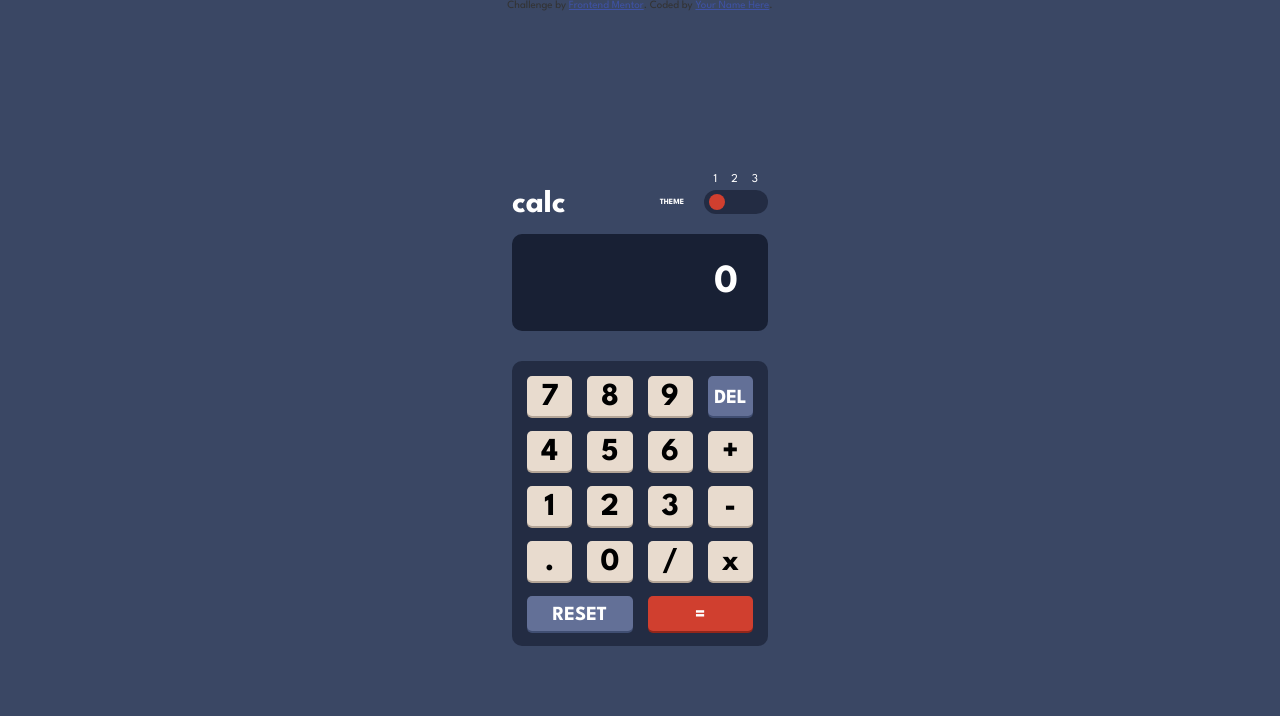
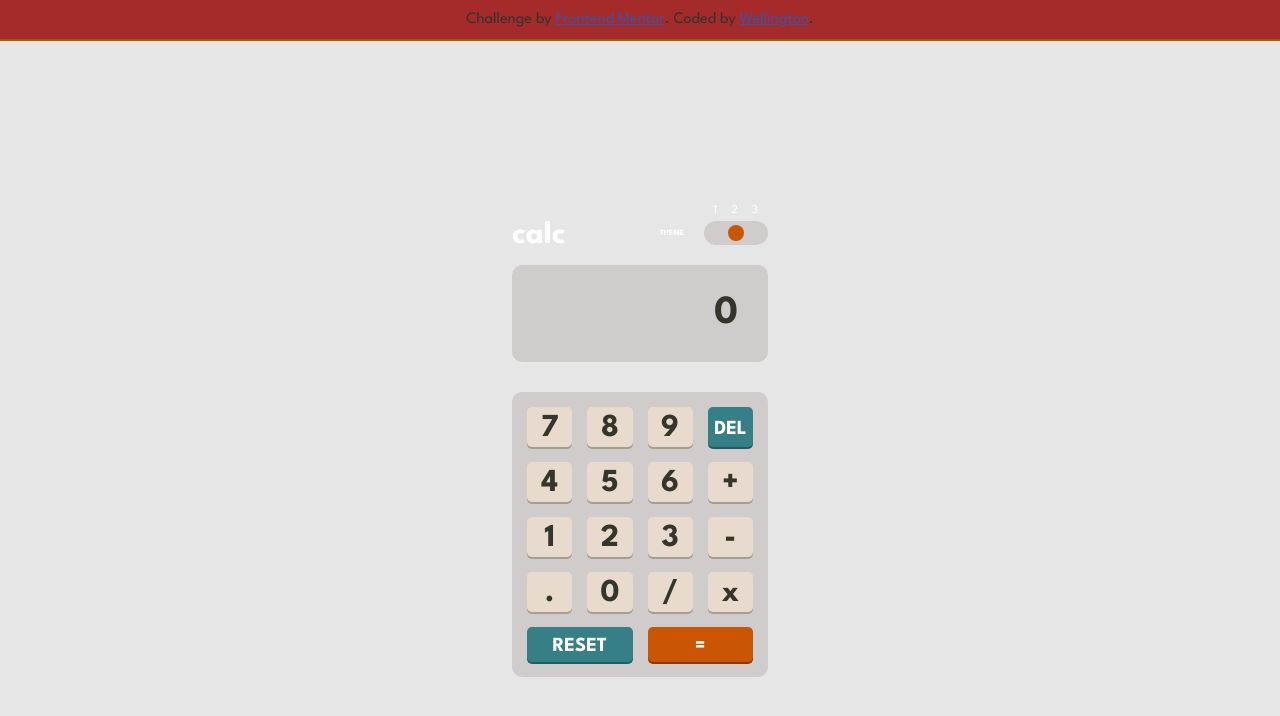
Before and after one commit to wells2232/calculator-app-main, a plain HTML site: page index.html in a window 1280 px wide. Drawn offline with Linux system fonts and the light colour scheme.

Commit message:
chore: add user preference condition to style

```diff
--- a/index.html
+++ b/index.html
@@ -18,20 +18,23 @@
     <!-- Feel free to remove these styles or customise in your own stylesheet 👍 -->
     <style>
       .attribution {
-        font-size: 11px;
+        font-size: 16px;
         text-align: center;
+        background-color: brown;
+        padding: 12px;
+        border-bottom: 2px solid rgb(172, 88, 10);
       }
       .attribution a {
         color: hsl(228, 45%, 44%);
       }
     </style>
   </head>
-  <body onload="setValue(0)" data-theme="theme-1">
+  <body onload="updateDisplay()" data-theme="theme-1">
     <div class="attribution">
       Challenge by
       <a href="https://www.frontendmentor.io?ref=challenge" target="_blank"
         >Frontend Mentor</a
-      >. Coded by <a href="#">Your Name Here</a>.
+      >. Coded by <a href="#">Wellington</a>.
     </div>
     <main>
       <div class="title">
@@ -49,7 +52,6 @@
               type="range"
               min="1"
               max="3"
-              value="1"
               id="theme-slider"
               onchange="setTheme()"
             />
--- a/script.js
+++ b/script.js
@@ -210,6 +210,17 @@ const states = {
 };
 let state = states.start;
 
+const themeInput = document.querySelector("#theme-slider");
+
+const prefersLightScheme = window.matchMedia("(prefers-color-scheme: light)");
+if (prefersLightScheme.matches) {
+  document.body.setAttribute("data-theme", "theme-2");
+  themeInput.value = "2";
+} else {
+  document.body.setAttribute("data-theme", "theme-1");
+  themeInput.value = "1";
+}
+
 // Format large numbers into exponential notation
 function formatLargeNumber(numStr) {
   const threshold = 8; // Numbers with more than 8 digits will be converted to exponential
@@ -227,9 +238,9 @@ function formatLargeNumber(numStr) {
 
 // Theme switching logic
 function setTheme() {
-  const themeInput = document.querySelector("#theme-slider");
-  const theme = themeInput.value;
+  let theme = themeInput.value;
   document.body.setAttribute("data-theme", `theme-${theme}`);
+  console.log(theme);
 }
 
 // Update the display with the current value
@@ -248,7 +259,7 @@ function updateDisplay() {
   }
 
   // Format large numbers
-  if (displayStr && !displayStr.includes(' ') && !displayStr.includes('e')) {
+  if (displayStr && !displayStr.includes(" ") && !displayStr.includes("e")) {
     const formatted = formatLargeNumber(displayStr);
     displayElement.textContent = formatted;
   } else {
--- a/styles.css
+++ b/styles.css
@@ -225,3 +225,54 @@ button:hover {
     height: 100vh;
   }
 }
+
+@media (prefers-color-scheme: light) {
+
+  [data-theme="theme-2"] {
+    --main-bg: hsl(0, 0%, 90%);
+    --toggle-bg: hsl(0, 5%, 81%);
+    --keypad-bg: hsl(0, 5%, 81%);
+    --screen-bg: hsl(0, 0%, 93%);
+    --key-reset-bg: hsl(185, 42%, 37%);
+    --key-reset-shadow: hsl(185, 58%, 25%);
+    --key-equals-bg: hsl(25, 98%, 40%);
+    --key-equals-shadow: hsl(25, 99%, 27%);
+    --key-main-bg: hsl(29, 36%, 86%);
+    --key-main-shadow: hsl(35, 11%, 61%);
+    --number-hover: hsl(45, 7%, 89%);
+    --text-primary: hsl(60, 10%, 19%);
+    --text-white: hsl(0, 0%, 100%);
+  }
+
+  body {
+    background-color: var(--main-bg);
+  }
+
+
+
+  .calculator {
+    background-color: var(--keypad-bg);
+  }
+
+
+
+  button {
+    background-color: var(--key-main-bg);
+    box-shadow: 0 2px var(--key-main-shadow);
+    color: var(--text-primary);
+  }
+
+  #equal {
+    background-color: var(--key-equals-bg);
+    box-shadow: 0 2px var(--key-equals-shadow);
+  }
+
+  #delete,
+  #reset {
+    background-color: var(--key-reset-bg);
+    box-shadow: 0 2px var(--key-reset-shadow);
+  }
+}
+
+@media (prefers-color-scheme: dark) {
+}
```
Also changed, not shown: image.png (added), 2 other files.
